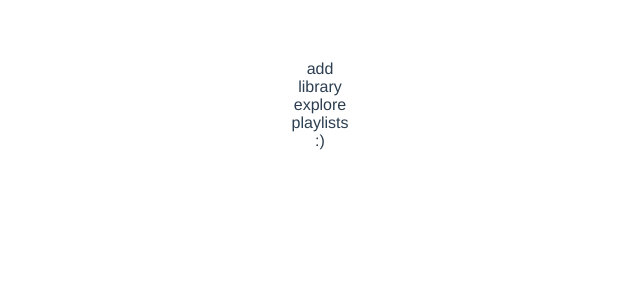
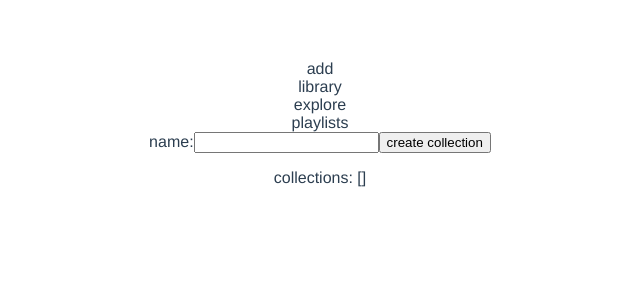
Before and after one commit to amad-a/kallax-frontend, a Vue app: page / in a window 1280 px wide. Both pictures are taken after a click on the element "playlists". Shown: the top 300 px of the page, without its empty margins (320-960 px from the left). Built offline with nearby package versions, Linux system fonts and the light colour scheme.

Commit message:
added rudimentary collections feature

```diff
--- a/src/App.vue
+++ b/src/App.vue
@@ -19,7 +19,8 @@
     <playlists-view
       v-show="current_page === 'playlists'"
       :library="library"
-      :collections="collections"/>
+      :collections="collections"
+      @collection-added="addCollection"/>
  </div>
 </template>
 
@@ -41,20 +42,22 @@ export default {
     return {
       library: [],
       collections: [],
-      current_page: "library",
+      genres: [],
+      current_page: "add",
       }
   },
 
   methods: {
 
+    addCollection(newCollection){
+      this.collections.push(newCollection)
+    },
+
     deleteRelease(id){
-
       let tempLibrary = this.library;
       tempLibrary = tempLibrary.filter((release) => {
         return (release.id !== id);
       })
-
-      console.log(tempLibrary)
       this.library = tempLibrary;
     },
 
--- a/src/components/AddReleaseView.vue
+++ b/src/components/AddReleaseView.vue
@@ -7,9 +7,9 @@
     <p v-if="releases.length !== 0">{{ releases[displayed_release].title}}</p>
     </div>
   <div>
-   <button @click="previousRelease">prev</button>
-   <button @click="nextRelease">next</button>
-   <button @click="addToLibrary">add</button>
+   <button v-if="displayed_release !== 0" @click="previousRelease">prev</button>
+   <button v-if="displayed_release < releases.length - 1" @click="nextRelease">next</button>
+   <button v-if="releases.length !== 0" @click="addToLibrary">add</button>
   </div>
  </div>
 </template>
@@ -53,14 +53,12 @@ export default {
       if (this.displayed_release !== this.releases.length - 1){
         this.displayed_release += 1;
       }
-      console.log(this.displayed_release)
     },
 
     previousRelease(){
       if (this.displayed_release > 0){
         this.displayed_release -= 1;
       }
-      console.log(this.displayed_release)
     },
 
     async addRelease(release){
--- a/src/components/PlaylistsView.vue
+++ b/src/components/PlaylistsView.vue
@@ -1,6 +1,20 @@
 <template>
   <div>
-    :)
+    <div v-for="release in library" :key="release.title">
+        <input type="checkbox" :id="release.id" :value="release" v-model="added" />
+        <label :for="release.id">{{ release.release}}</label>
+    </div>
+    <form @submit.prevent="onSubmit">
+        <label for="name">name:</label>
+        <input id="name" v-model="name">
+         <input class="button" type="submit" value="create collection">
+    </form>
+
+   <p>collections: {{ collections }}</p>
+
+
+
+
   </div>
 </template>
 
@@ -24,13 +38,24 @@ export default {
   data() {
     // eslint-disable-next-line no-unused-vars
     return {
-
-      }
+      added: [],
+      name: '',
+    }
   },
 
   methods: {
-
-  }
+    onSubmit(){
+      if (this.name && this.added){
+        let newCollection = {
+          title: this.name,
+          list: this.added,
+        }
+        this.$emit('collection-added', newCollection);
+        this.name = '';
+        this.added = [];
+      }
+    }
+}
 }
 
 </script>
```
